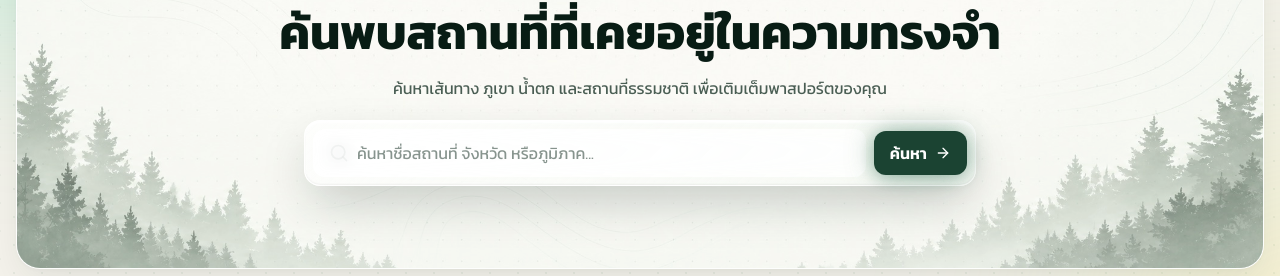
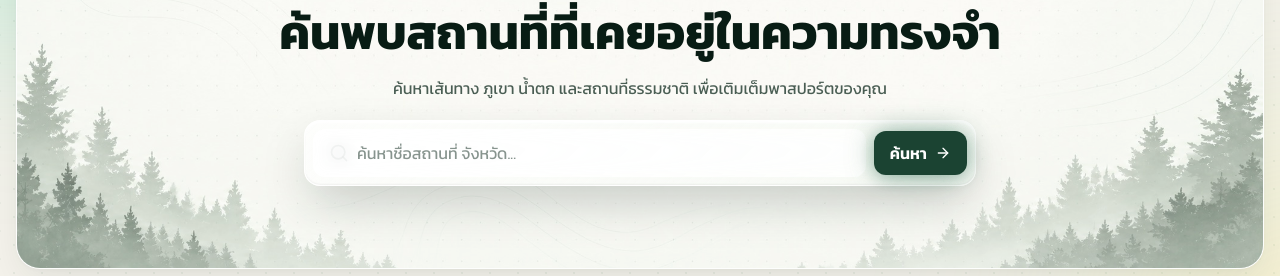
Before and after one commit to k-phuwasuwan/Doen-Pa, a Next.js app: page /search in a window 1280 px wide. Shown: the part 245-521 px from the top of the page. Built offline with nearby package versions, Linux system fonts and the light colour scheme.

Commit message:
refactor: description search bar

```diff
--- a/src/components/search/SearchBar.tsx
+++ b/src/components/search/SearchBar.tsx
@@ -46,7 +46,7 @@ export function SearchBar({ initialQuery = "" }: { initialQuery?: string }) {
         type="text"
         value={query}
         onChange={(e) => setQuery(e.target.value)}
-        placeholder="ค้นหาชื่อสถานที่ จังหวัด หรือภูมิภาค..."
+        placeholder="ค้นหาชื่อสถานที่ จังหวัด..."
         className="block w-full rounded-xl border-0 bg-white/70 py-3 pl-11 pr-4 text-brand-800 placeholder-brand-800/50 backdrop-blur focus:outline-none focus:ring-2 focus:ring-emerald-500 transition-shadow"
       />
       <button type="submit" className="shimmer-glass flex min-h-11 shrink-0 items-center gap-2 rounded-xl bg-brand-600 px-4 font-semibold text-white shadow-glow-emerald transition-colors hover:bg-brand-700" aria-label="ค้นหา">
```
